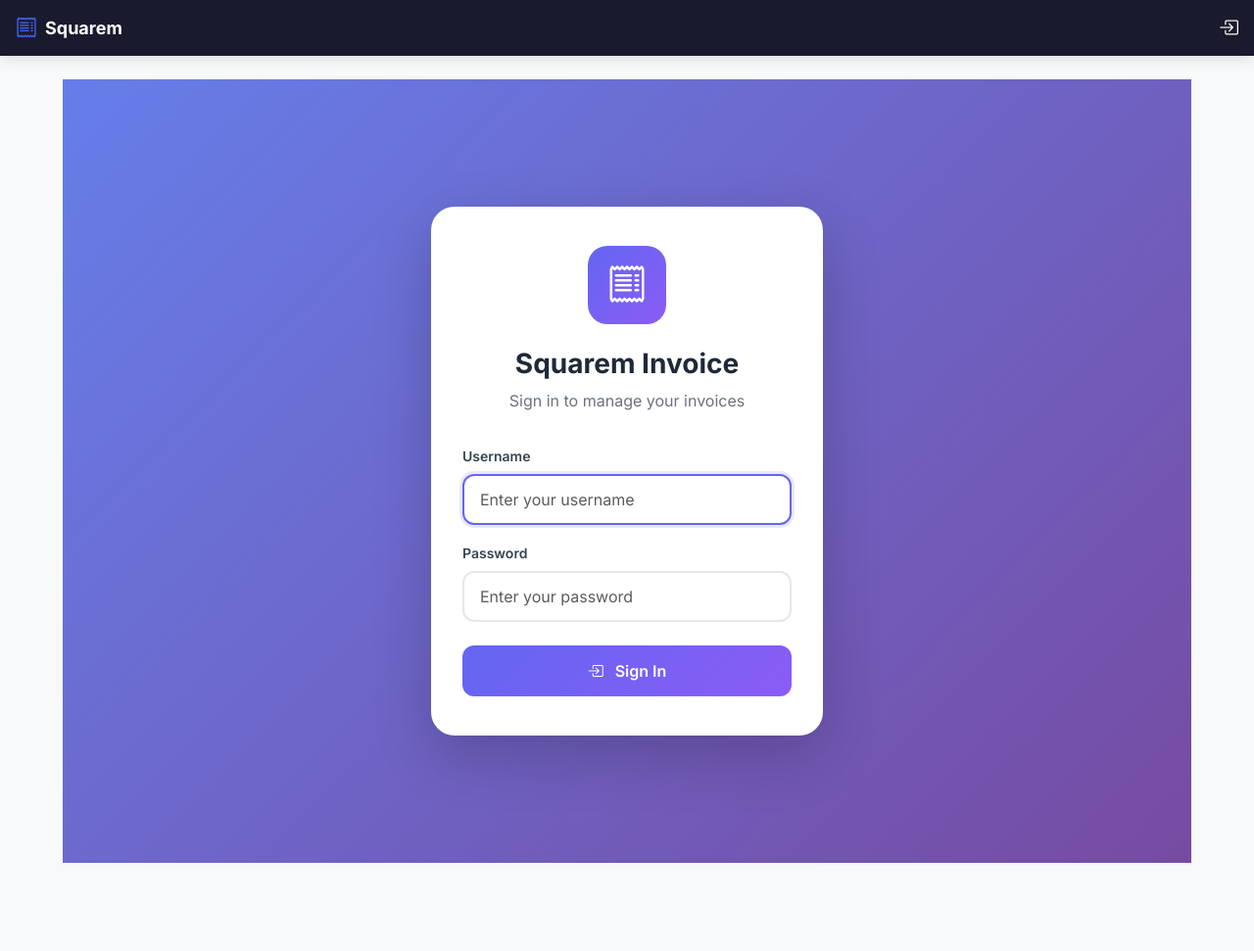
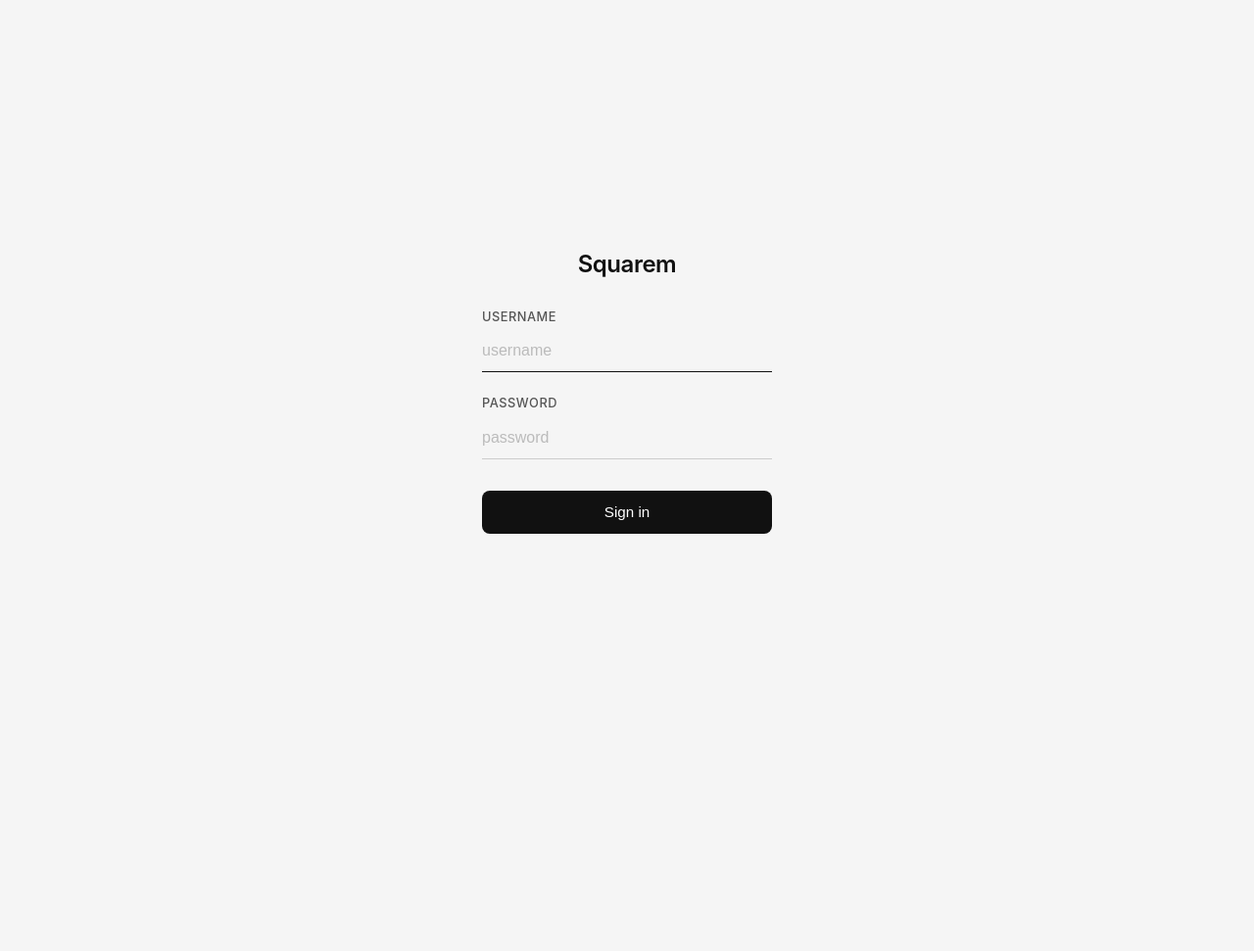
Before and after one commit to ashfar001/squarem, a Django app: page /login/ in a window 1280 px wide. Shown: the whole page at 98% size. After the commit the page ends 545 px from the top, so only its background shows below. Run offline with Django 5.2, Linux system fonts and the light colour scheme.

Commit message:
v1.1: Add login_required to all views, minimalistic login page, fix CSRF cookie domain issue

```diff
--- a/invoices/templates/invoices/login.html
+++ b/invoices/templates/invoices/login.html
@@ -1,130 +1,100 @@
-{% extends 'invoices/base.html' %}
-
-{% block title %}Login - Squarem Invoice{% endblock %}
-
-{% block extra_css %}
+<!DOCTYPE html>
+<html lang="en">
+<head>
+    <meta charset="UTF-8">
+    <meta name="viewport" content="width=device-width, initial-scale=1.0">
+    <title>Login — Squarem</title>
     <style>
-    .login-page {
+        *, *::before, *::after { box-sizing: border-box; margin: 0; padding: 0; }
+        body {
+            font-family: -apple-system, BlinkMacSystemFont, 'Segoe UI', Roboto, sans-serif;
             min-height: 100vh;
             display: flex;
             align-items: center;
             justify-content: center;
-        padding: 2rem 1rem;
-        background: linear-gradient(135deg, #667eea 0%, #764ba2 100%);
+            background: #f5f5f5;
+            color: #111;
         }
-
-    .login-card {
-        background: white;
-        border-radius: 24px;
+        .card {
+            width: 100%;
+            max-width: 360px;
             padding: 2.5rem 2rem;
+            margin: 1rem;
+        }
+        h1 {
+            font-size: 1.5rem;
+            font-weight: 600;
+            margin-bottom: 2rem;
+            text-align: center;
+            letter-spacing: -0.02em;
+        }
+        label {
+            display: block;
+            font-size: 0.8rem;
+            font-weight: 500;
+            color: #555;
+            margin-bottom: 0.4rem;
+            text-transform: uppercase;
+            letter-spacing: 0.04em;
+        }
+        input {
             width: 100%;
-        max-width: 400px;
-        box-shadow: 0 20px 60px rgba(0,0,0,0.2);
+            padding: 0.75rem 0;
+            border: none;
+            border-bottom: 1.5px solid #ccc;
+            background: transparent;
+            font-size: 1rem;
+            outline: none;
+            transition: border-color 0.2s;
+            margin-bottom: 1.5rem;
         }
-
-    .login-logo {
-        width: 80px;
-        height: 80px;
-        background: linear-gradient(135deg, #6366f1 0%, #8b5cf6 100%);
-        border-radius: 20px;
-        display: flex;
-        align-items: center;
-        justify-content: center;
-        margin: 0 auto 1.5rem;
+        input:focus { border-bottom-color: #111; }
+        input::placeholder { color: #bbb; }
+        button {
+            width: 100%;
+            padding: 0.85rem;
+            background: #111;
+            color: #fff;
+            border: none;
+            border-radius: 8px;
+            font-size: 0.95rem;
+            font-weight: 500;
+            cursor: pointer;
+            transition: background 0.2s;
+            margin-top: 0.5rem;
         }
-
-    .login-logo i {
-        font-size: 2.5rem;
-        color: white;
-    }
-
-    .login-title {
-        font-size: 1.75rem;
-        font-weight: 700;
+        button:hover { background: #333; }
+        .error {
+            background: #fee;
+            color: #c00;
+            padding: 0.65rem 1rem;
+            border-radius: 6px;
+            font-size: 0.85rem;
+            margin-bottom: 1.5rem;
             text-align: center;
-        margin-bottom: 0.5rem;
-        color: #1f2937;
-    }
-
-    .login-subtitle {
-        text-align: center;
-        color: #6b7280;
-        margin-bottom: 2rem;
-    }
-
-    .login-form .form-label {
-        font-weight: 600;
-        font-size: 0.875rem;
-        color: #374151;
-        margin-bottom: 0.5rem;
-    }
-
-    .login-form .form-control {
-        min-height: 52px;
-        border-radius: 12px;
-        font-size: 16px;
-        border: 2px solid #e5e7eb;
-        padding: 0.75rem 1rem;
-    }
-
-    .login-form .form-control:focus {
-        border-color: #6366f1;
-        box-shadow: 0 0 0 3px rgba(99, 102, 241, 0.15);
-    }
-
-    .login-form .btn {
-        min-height: 52px;
-        border-radius: 12px;
-        font-weight: 600;
-        font-size: 1rem;
-        background: linear-gradient(135deg, #6366f1 0%, #8b5cf6 100%);
-        border: none;
-    }
-
-    .login-form .btn:hover {
-        background: linear-gradient(135deg, #4f46e5 0%, #7c3aed 100%);
-        transform: translateY(-1px);
-    }
-
-    /* Hide bottom nav on login */
-    .bottom-nav {
-        display: none !important;
-    }
-
-    .main-content {
-        padding-bottom: 0 !important;
         }
     </style>
-{% endblock %}
+</head>
+<body>
+    <div class="card">
+        <h1>Squarem</h1>
 
-{% block content %}
-<div class="login-page">
-    <div class="login-card">
-        <div class="login-logo">
-            <i class="bi bi-receipt"></i>
-        </div>
+        {% if messages %}
+            {% for message in messages %}
+                <div class="error">{{ message }}</div>
+            {% endfor %}
+        {% endif %}
 
-        <h1 class="login-title">Squarem Invoice</h1>
-        <p class="login-subtitle">Sign in to manage your invoices</p>
+        <form method="post">
+            {% csrf_token %}
+            <label for="username">Username</label>
+            <input type="text" id="username" name="username" placeholder="username" required autofocus>
 
-        <form method="post" class="login-form">
-            {% csrf_token %}
-            <div class="mb-3">
-                <label for="username" class="form-label">Username</label>
-                <input type="text" class="form-control" id="username"
-                       name="username" required autofocus
-                       placeholder="Enter your username">
-            </div>
-            <div class="mb-4">
-                <label for="password" class="form-label">Password</label>
-                <input type="password" class="form-control" id="password"
-                       name="password" required
-                       placeholder="Enter your password">
-            </div>
-            <button type="submit" class="btn btn-primary w-100">
-                <i class="bi bi-box-arrow-in-right me-2"></i> Sign In
-            </button>
+            <label for="password">Password</label>
+            <input type="password" id="password" name="password" placeholder="password" required>
+
+            <button type="submit">Sign in</button>
         </form>
     </div>
-</div>
-{% endblock %}
+</body>
+</html>
--- a/invoices/views.py
+++ b/invoices/views.py
@@ -44,6 +44,7 @@ def logout_view(request):
 
 
 # Dashboard
+@login_required
 def dashboard(request):
     """Main dashboard with statistics"""
     invoices = Invoice.objects.all()
@@ -76,12 +77,14 @@ def dashboard(request):
 
 
 # Company Views
+@login_required
 def company_list(request):
     """List all companies"""
     companies = Company.objects.all()
     return render(request, 'invoices/company_list.html', {'companies': companies})
 
 
+@login_required
 def company_create(request):
     """Create new company"""
     if request.method == 'POST':
@@ -96,6 +99,7 @@ def company_create(request):
     return render(request, 'invoices/company_form.html', {'form': form, 'action': 'Create'})
 
 
+@login_required
 def company_edit(request, pk):
     """Edit existing company"""
     company = get_object_or_404(Company, pk=pk)
@@ -112,6 +116,7 @@ def company_edit(request, pk):
     return render(request, 'invoices/company_form.html', {'form': form, 'action': 'Edit', 'company': company})
 
 
+@login_required
 def company_delete(request, pk):
     """Delete company"""
     company = get_object_or_404(Company, pk=pk)
@@ -126,12 +131,14 @@ def company_delete(request, pk):
 
 
 # Client Views
+@login_required
 def client_list(request):
     """List all clients"""
     clients = Client.objects.all()
     return render(request, 'invoices/client_list.html', {'clients': clients})
 
 
+@login_required
 def client_create(request):
     """Create new client"""
     if request.method == 'POST':
@@ -149,6 +156,7 @@ def client_create(request):
     return render(request, 'invoices/client_form.html', {'form': form, 'action': 'Create'})
 
 
+@login_required
 def client_edit(request, pk):
     """Edit existing client"""
     client = get_object_or_404(Client, pk=pk)
@@ -165,6 +173,7 @@ def client_edit(request, pk):
     return render(request, 'invoices/client_form.html', {'form': form, 'action': 'Edit', 'client': client})
 
 
+@login_required
 def client_delete(request, pk):
     """Delete client"""
     client = get_object_or_404(Client, pk=pk)
@@ -179,6 +188,7 @@ def client_delete(request, pk):
 
 
 # Invoice Views
+@login_required
 def invoice_list(request):
     """List all invoices"""
     invoices = Invoice.objects.select_related('client', 'company').all()
@@ -199,6 +209,7 @@ def invoice_list(request):
     return render(request, 'invoices/invoice_list.html', {'invoices': invoices})
 
 
+@login_required
 def invoice_create(request):
     """Create new invoice with line items"""
     if request.method == 'POST':
@@ -239,6 +250,7 @@ def invoice_create(request):
     })
 
 
+@login_required
 def invoice_edit(request, pk):
     """Edit existing invoice"""
     invoice = get_object_or_404(Invoice, pk=pk)
@@ -271,6 +283,7 @@ def invoice_edit(request, pk):
     })
 
 
+@login_required
 def invoice_detail(request, pk):
     """View invoice details in printable format"""
     invoice = get_object_or_404(
@@ -295,6 +308,7 @@ def invoice_detail(request, pk):
     return render(request, 'invoices/invoice_detail.html', context)
 
 
+@login_required
 def invoice_mark_paid(request, pk):
     """Mark invoice as paid"""
     invoice = get_object_or_404(Invoice, pk=pk)
@@ -308,6 +322,7 @@ def invoice_mark_paid(request, pk):
     return redirect('invoice_detail', pk=pk)
 
 
+@login_required
 def invoice_delete(request, pk):
     """Delete invoice"""
     invoice = get_object_or_404(Invoice, pk=pk)
@@ -321,6 +336,7 @@ def invoice_delete(request, pk):
     return render(request, 'invoices/invoice_confirm_delete.html', {'invoice': invoice})
 
 
+@login_required
 def invoice_pdf(request, pk):
     """Generate PDF from invoice"""
     invoice = get_object_or_404(
@@ -366,6 +382,7 @@ def invoice_pdf(request, pk):
         return redirect('invoice_detail', pk=pk)
 
 
+@login_required
 def payment_create(request, invoice_pk):
     """Record an advance/partial payment for an invoice"""
     invoice = get_object_or_404(Invoice, pk=invoice_pk)
@@ -389,6 +406,7 @@ def payment_create(request, invoice_pk):
     })
 
 
+@login_required
 def payment_receipt_pdf(request, pk):
     """Generate PDF receipt for a specific payment"""
     payment = get_object_or_404(Payment.objects.select_related('invoice__client', 'invoice__company'), pk=pk)
```
Also changed, not shown: invoice/settings.py (+12 -3 lines). Lines whose indentation alone changed are shown as unchanged.
